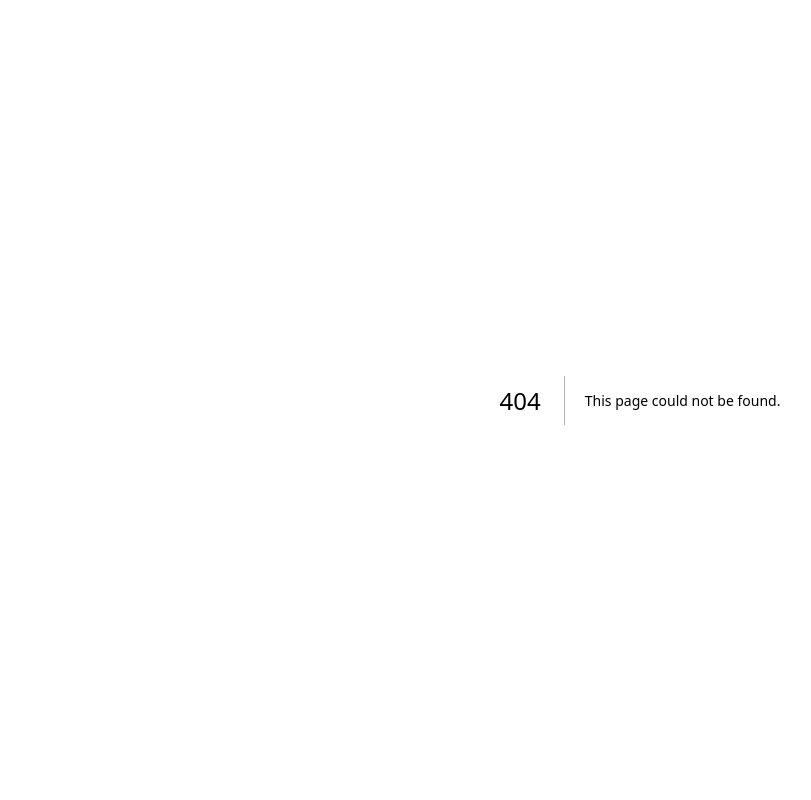
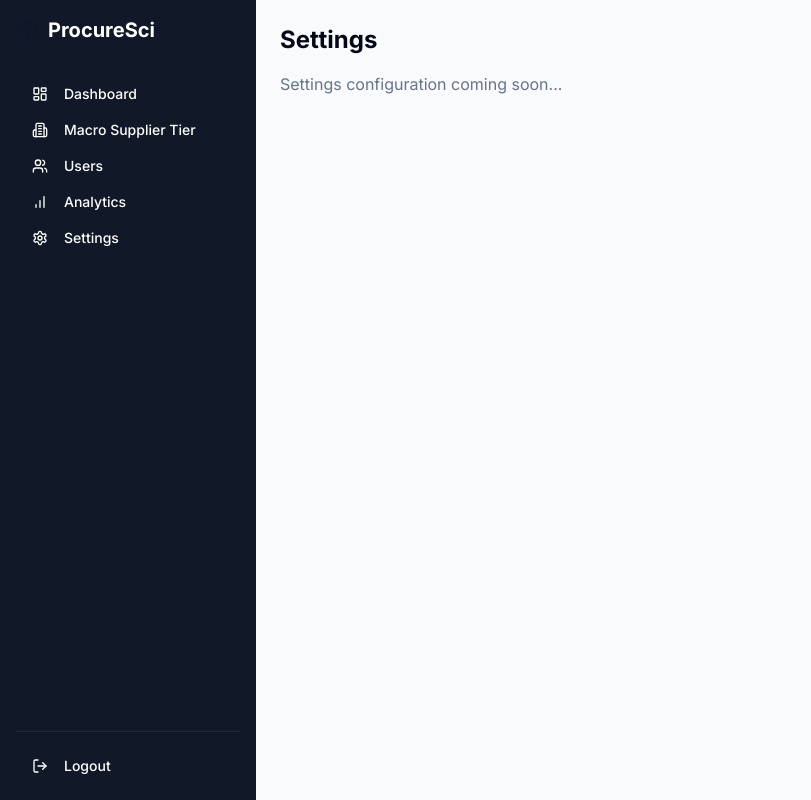
Before and after one commit to tjaddison/supplier-criticality, a Next.js app: page /dashboard/settings in a window 1280 px wide. Before the commit this address had no page. Shown: the whole page, without its empty margins (0-811 px from the left). Built offline with nearby package versions, Linux system fonts and the light colour scheme.

Commit message:
Adding placeholder pages

```diff
--- /dev/null
+++ b/src/app/dashboard/analytics/page.tsx
@@ -0,0 +1,10 @@
+"use client"
+
+export default function AnalyticsPage() {
+  return (
+    <div className="p-6">
+      <h1 className="text-2xl font-bold mb-4">Analytics</h1>
+      <p className="text-muted-foreground">Analytics dashboard coming soon...</p>
+    </div>
+  )
+}
--- /dev/null
+++ b/src/app/dashboard/settings/page.tsx
@@ -0,0 +1,10 @@
+"use client"
+
+export default function SettingsPage() {
+  return (
+    <div className="p-6">
+      <h1 className="text-2xl font-bold mb-4">Settings</h1>
+      <p className="text-muted-foreground">Settings configuration coming soon...</p>
+    </div>
+  )
+}
--- /dev/null
+++ b/src/app/dashboard/users/page.tsx
@@ -0,0 +1,10 @@
+"use client"
+
+export default function UsersPage() {
+  return (
+    <div className="p-6">
+      <h1 className="text-2xl font-bold mb-4">Users</h1>
+      <p className="text-muted-foreground">User management coming soon...</p>
+    </div>
+  )
+}
```
